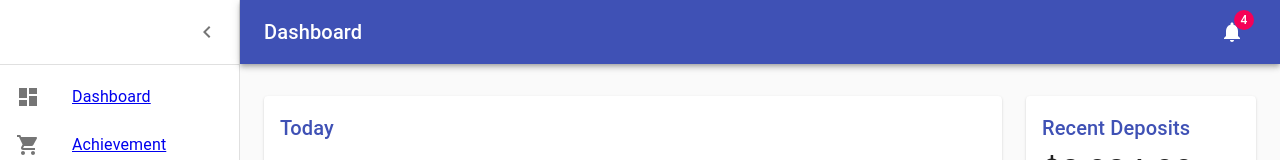
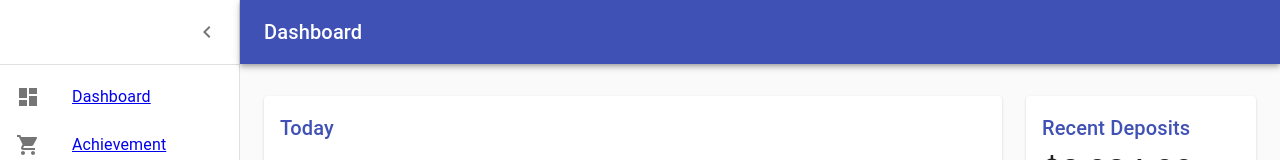
Before and after one commit to aiThanet/Hakuna-matata-cse-hackathon, a React (Create React App) app: page /dashboard in a window 1280 px wide. Shown: the top 160 px of the page. Built offline with nearby package versions, Linux system fonts and the light colour scheme.

Commit message:
removed notification icon

```diff
--- a/src/Dashboard/Dashboard.js
+++ b/src/Dashboard/Dashboard.js
@@ -143,11 +143,6 @@ export default function Dashboard({ match }) {
           >
             Dashboard
           </Typography>
-          <IconButton color="inherit">
-            <Badge badgeContent={4} color="secondary">
-              <NotificationsIcon />
-            </Badge>
-          </IconButton>
         </Toolbar>
       </AppBar>
       <Drawer
```
